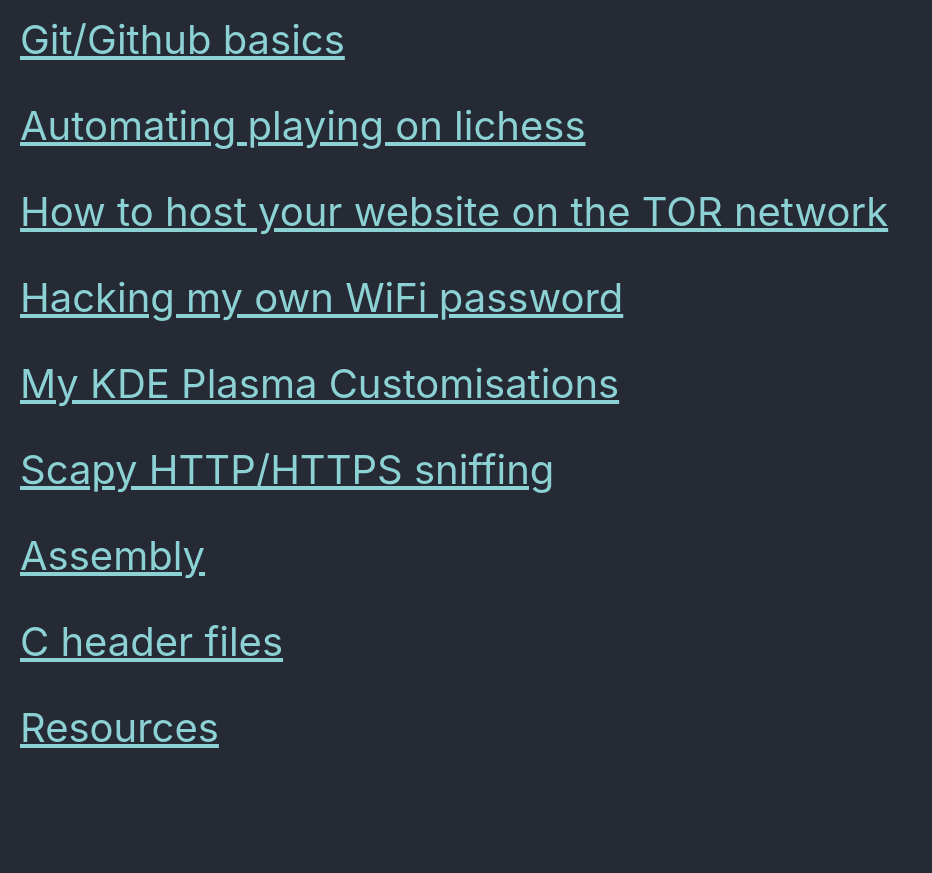
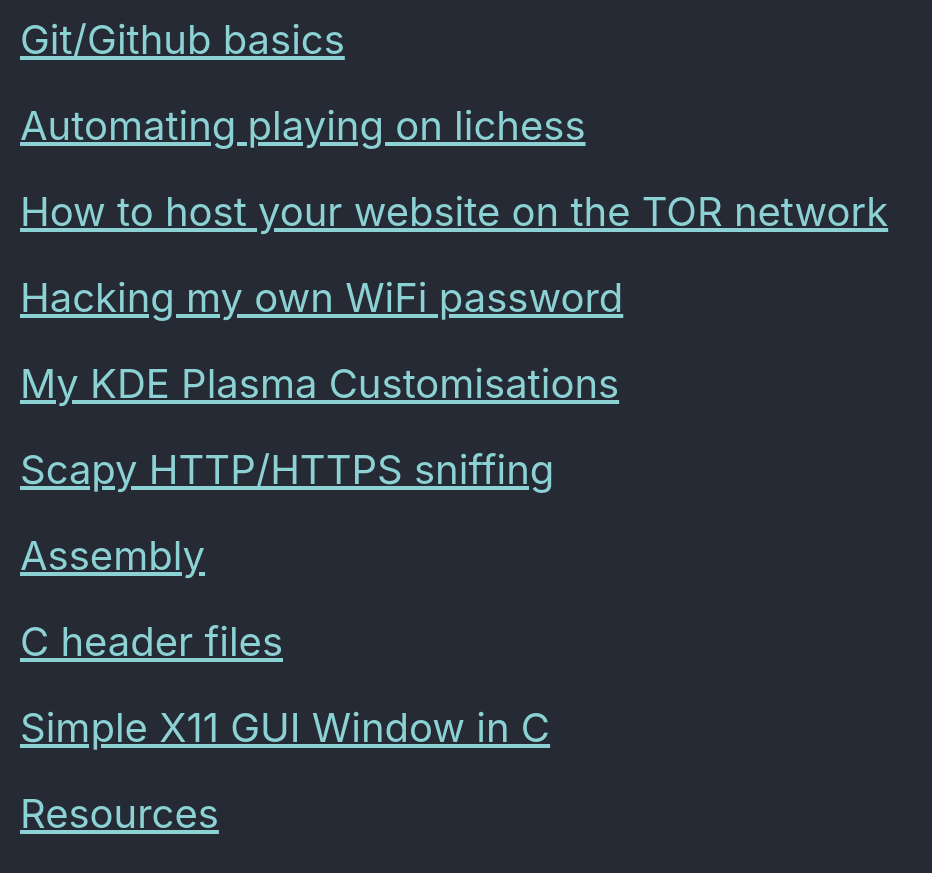
Before and after one commit to Connor-McCartney/Connor-McCartney.github.io, a Jekyll site: the page built from _pages/misc.md, in a window 1280 px wide and 900 px high, scrolled down 1140 px. Shown: the top 873 px of the window, without its empty margins (0-932 px from the left). Built offline with Jekyll 4.4.1, drawn with Linux system fonts in a browser that asks for light colours; cached includes are drawn as plain includes; before the commit the page ends 1954 px from its top, so only the background shows below that.

Commit message:
Update misc.md

```diff
--- a/_pages/misc.md
+++ b/_pages/misc.md
@@ -43,4 +43,6 @@ title: Misc
 
 <span style="font-size:2em;">   [C header files](/misc/Cheaderfiles)   </span>
 
+<span style="font-size:2em;">   [Simple X11 GUI Window in C](/misc/xguic)   </span>
+
 <span style="font-size:2em;">   [Resources](/misc/resources)   </span>
```
